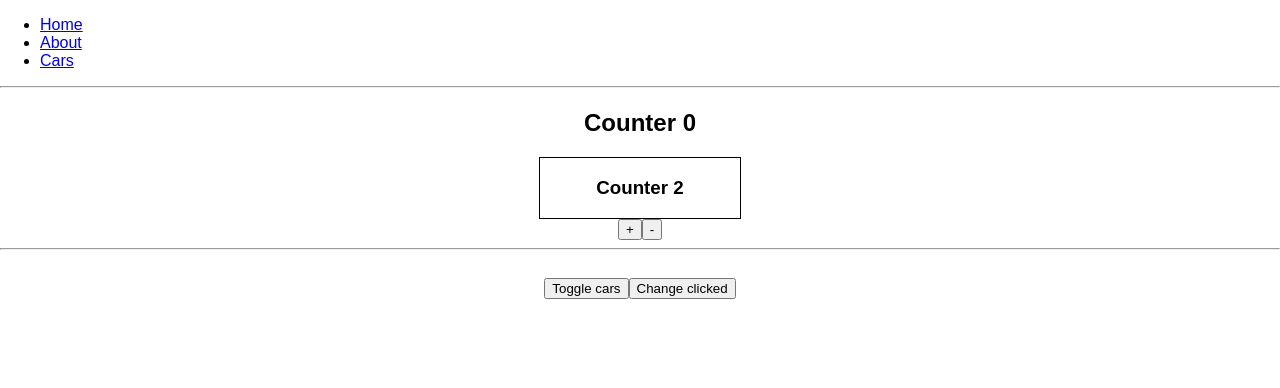
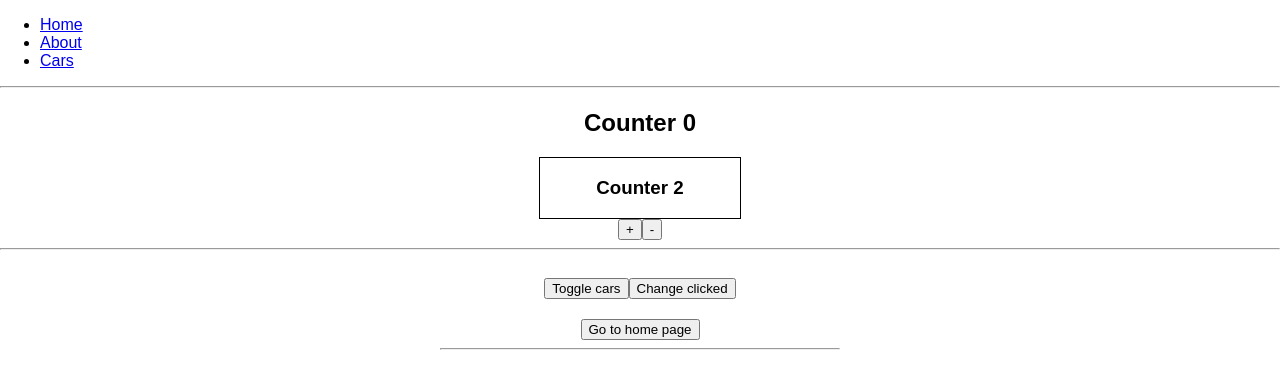
Before and after one commit to OverNovik/Learn-React-project, a React app: page /cars in a window 1280 px wide. Shown: the top 388 px of the page. Built offline with nearby package versions, Linux system fonts and the light colour scheme.

Commit message:
software navigation

```diff
--- a/src/App.js
+++ b/src/App.js
@@ -29,8 +29,8 @@ class App extends Component {
             <li>
               <NavLink to={{
                 pathname: '/cars',
-                search: '?a=1&b=2',
-                hash: 'wfm-hash'
+                // search: '?a=1&b=2',
+                // hash: 'wfm-hash'
               }}>Cars</NavLink>
             </li>
           </ul>
--- a/src/Cars/Car/Car.js
+++ b/src/Cars/Car/Car.js
@@ -17,7 +17,7 @@ class Car extends React.Component {
   }
 
   render() {
-    console.log('Car render')
+    console.log(this.props)
     const inputClasses = [classes.input]
 
   if (this.props.name !== '') {
--- a/src/Cars/Cars.js
+++ b/src/Cars/Cars.js
@@ -53,8 +53,14 @@ class Cars extends Component {
     console.log('App componentDidMount')
   }
 
+  goToHomePage = () => {
+    this.props.history.push({
+      pathname: '/'
+    })
+  }
+
   render() {
-    console.log('App render')
+    // console.log(this.props)
     const divStyle = {
       textAlign: 'center'
     }
@@ -71,6 +77,7 @@ class Cars extends Component {
               index={index}
               onDelete={this.deleteHandler.bind(this, index)}
               onChangeName={event => this.onChangeName(event.target.value, index)}
+              {...this.props}
             />
           </ErrorBoundary>
         )
@@ -101,6 +108,8 @@ class Cars extends Component {
           margin: 'auto',
           paddingTop: '20px'
         }}>
+        <button onClick={this.goToHomePage}>Go to home page</button>
+        <hr />
           { cars }
         </div>
       </div>
```
